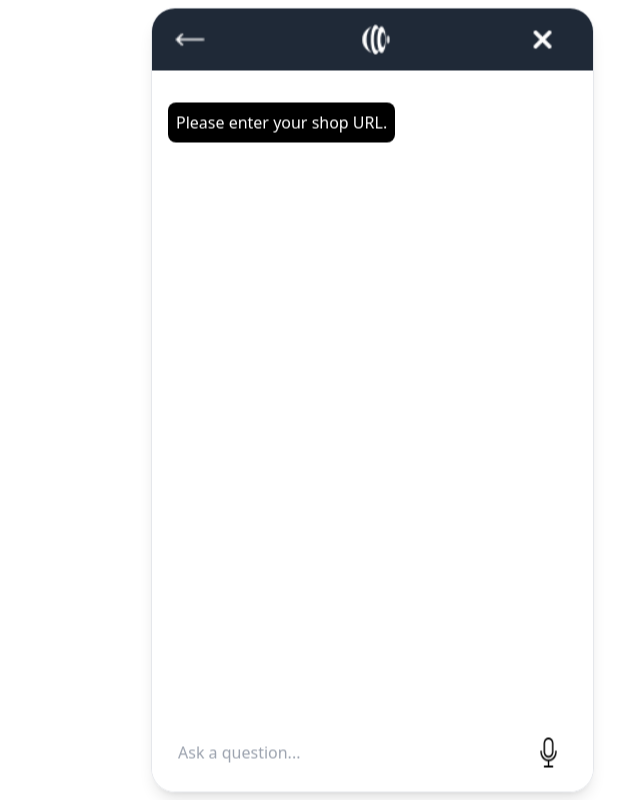
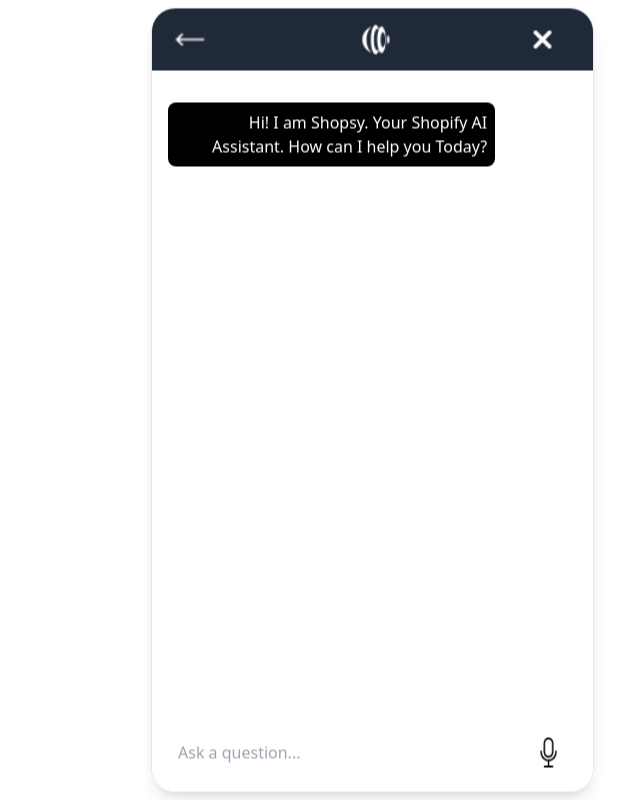
Before and after one commit to SahilSinha3/Shopify-new, a React (Vite) app in the folder frontend_new/: page /Chatbot in a window 1280 px wide. Shown: the whole page, without its empty margins (640-1280 px from the left). Built offline with nearby package versions, Linux system fonts and the light colour scheme; no server answers.

Commit message:
changes to first response of chatbot

```diff
--- a/frontend_new/src/components/chatbot.jsx
+++ b/frontend_new/src/components/chatbot.jsx
@@ -44,10 +44,10 @@ export default function Chatbot() {
       setMessages([
         {
           role: 'assistant',
-          text_response: 'Please enter your shop URL.',
+          text_response: 'Hi! I am Shopsy. Your Shopify AI Assistant. How can I help you Today?',
         },
       ]);
-    }, 5000);
+    }, 2000);
 
     return () => clearTimeout(timer);
   }, []);
@@ -158,7 +158,7 @@ export default function Chatbot() {
             {messages.length === 0 ? (
               <div className="flex flex-col items-center justify-center h-full">
                 <img src="/images/Letter.png" alt="Message icon"
-                style={{ height: '30px', alignContent: 'center'}}/>
+                  style={{ height: '30px', alignContent: 'center' }} />
                 <h1 className="text-2xl font-bold mb-4">No messages</h1>
                 <p className="text-gray-500">Message from the team will be shown here.</p>
               </div>
```
Lines whose indentation alone changed are shown as unchanged.
